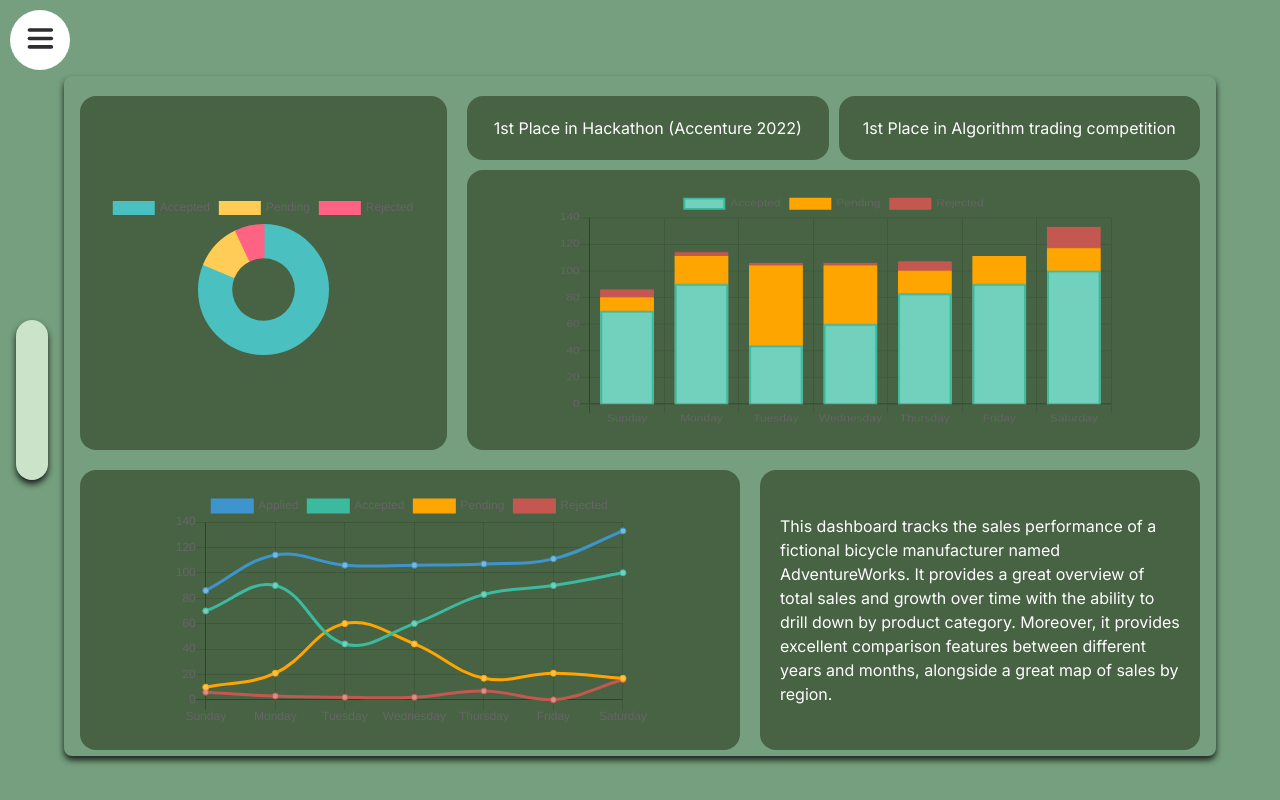
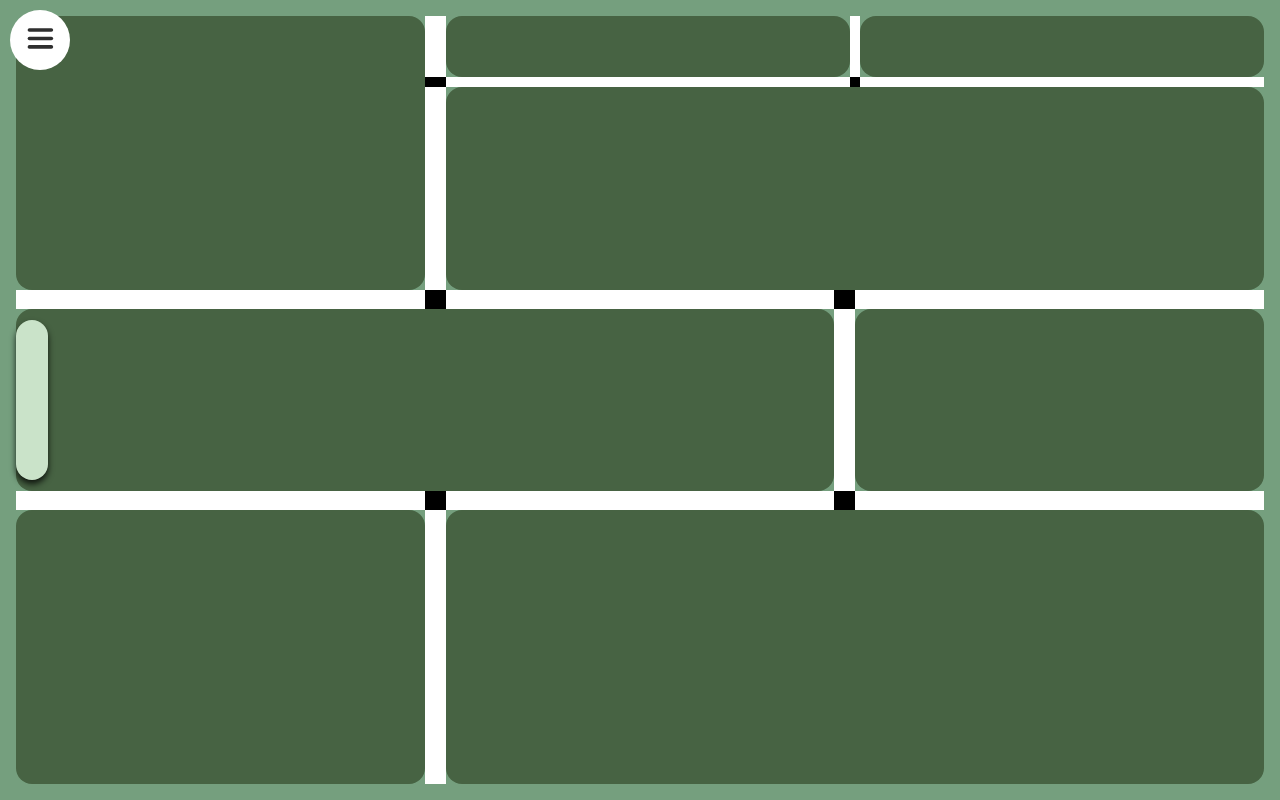
Before and after one commit to Will-H007/Fish-Pond, a Next.js app in the folder portfolio/: page /aboutme in a window 1280 px wide. Built offline with nearby package versions, Linux system fonts and the light colour scheme.

Commit message:
maze set up?

```diff
--- a/portfolio/app/aboutme/page.tsx
+++ b/portfolio/app/aboutme/page.tsx
@@ -2,8 +2,8 @@
 import React, { useState } from 'react';
 import Card from '@/component/main/card';
 import { AnimateNav } from '@/component/navbar/newnav';
-import Dashboard from '@/component/dashboard/dashboard';
-
+import Maze from '@/component/maze/dashboard/maze';
+import Maze2 from '@/component/maze/dashboard/mazegenerator';
 const ExperiencePage: React.FC = () => {
   const [isCardOpen, setIsCardOpen] = useState(true);
 
@@ -49,23 +49,28 @@ const ExperiencePage: React.FC = () => {
           <div
             style={{
 
-              height: '85%',
-              width: '90%',
+              height: '100%',
+              width: '100%',
               display: 'flex',
               justifyContent: 'center',
               alignItems:"center",
 
 
+
               borderRadius: '0.5em',
-              marginLeft:"4em",
+
               padding: '1em',
-              marginTop:"2em",
-              boxShadow: '0 4px 6px rgba(0, 0, 0, 0.8)',
+
+              // boxShadow: '0 4px 6px rgba(0, 0, 0, 0.8)',
               zIndex: 1,
-               overflowY:"auto"
+
+
+              gap:"1em"
             }}
           >
-            <Dashboard/>
+            <Maze2/>
+            {/* <Maze/> */}
+
           </div>
         </div>
 
--- a/portfolio/component/dashboard/dashboard.tsx
+++ /dev/null
@@ -1,97 +0,0 @@
-import React from 'react';
-import Example from '../tabs/skill/graphs/examplebar';
-import Example3 from '../tabs/skill/graphs/exampledonut';
-import Example4 from '../tabs/skill/graphs/exampleline';
-
-
-const gridContainerStyle: React.CSSProperties = {
-    display: 'grid',
-    gridTemplateRows: '2fr 1fr',
-    gap: '20px',
-    height: '100%',
-    width: '100%',
-    maxHeight: '40em', // Set your desired max width
-    margin: '0 auto',   // Center the content horizontally
-};
-
-
-const grid1: React.CSSProperties = {
-    display: 'grid',
-    gridTemplateColumns: '1fr 2fr',
-    gap: '20px',
-    height:"100%",
-    width:"100%",
-
-  };
-
-  const grid2: React.CSSProperties = {
-    display: 'grid',
-    gridTemplateColumns: '1.5fr 1fr',
-    gap: '20px',
-    height:"100%",
-    width:"100%",
-
-  };
-
-
-
-
-const gridItemStyle: React.CSSProperties = {
-
-  borderRadius:"1em",
-  padding: '20px',
-  display:'flex',
-  justifyContent:'center',
-  alignItems:"center",
-  color:"white",
-  backgroundColor: "#476343",
-
-
-};
-
-
-
-
-const Dashboard: React.FC = () => {
-  return (
-    <div style={gridContainerStyle}>
-
-      <div style={grid1}>
-          <div style={gridItemStyle}>
-                <Example3/>
-            </div>
-        <div style={{display:"grid", gap:"10px"}}>
-          <div style={{display:"grid", gridTemplateColumns:"1fr 1fr", gap:"10px"}}>
-            <div style={gridItemStyle}>
-            1st Place in Hackathon (Accenture 2022)
-            </div>
-            <div style={gridItemStyle}>
-            1st Place in Algorithm trading competition
-            </div>
-            </div>
-            <div style={gridItemStyle}>
-                <Example/>
-            </div>
-        </div>
-      </div>
-
-
-      <div style={grid2}>
-      <div style={gridItemStyle}>
-                <Example4/>
-            </div>
-        <div style={gridItemStyle}>
-        This dashboard tracks the sales performance of a fictional bicycle manufacturer named AdventureWorks. It provides a great overview of total sales and growth over time with the ability to drill down by product category. Moreover,
-        it provides excellent comparison features between different years and months, alongside a great map of sales by region.
-        </div>
-      </div>
-
-
-
-
-
-    </div>
-  );
-};
-
-export default Dashboard;
--- /dev/null
+++ b/portfolio/component/maze/dashboard/maze.tsx
@@ -0,0 +1,130 @@
+import React from 'react';
+import Example from '../../tabs/skill/graphs/examplebar';
+import Example3 from '../../tabs/skill/graphs/exampledonut';
+import Example4 from '../../tabs/skill/graphs/exampleline';
+
+
+const gridContainerStyle: React.CSSProperties = {
+    display: 'grid',
+    gridTemplateRows: '1.5fr 0.1fr 1fr 0.1fr 1.5fr',
+
+    height: '100%',
+    width: '100%',
+
+    margin: '0 auto',   // Center the content horizontally
+};
+
+
+const grid1: React.CSSProperties = {
+    display: 'grid',
+    gridTemplateColumns: '1fr 0.05fr 2fr',
+
+    height:"100%",
+    width:"100%",
+
+  };
+
+  const grid2: React.CSSProperties = {
+    display: 'grid',
+    gridTemplateColumns: '2fr 0.05fr 1fr',
+
+    height:"100%",
+    width:"100%",
+
+  };
+
+  const grid3: React.CSSProperties = {
+    display: 'grid',
+    gridTemplateColumns: '1fr 0.05fr 2fr',
+
+    height:"100%",
+    width:"100%",
+
+  };
+
+
+const gridItemStyle: React.CSSProperties = {
+
+  borderRadius:"1em",
+  display:'flex',
+  justifyContent:'center',
+  alignItems:"center",
+  color:"white",
+  backgroundColor: "#476343",
+
+
+};
+
+
+
+
+const Maze: React.FC = () => {
+  return (
+    <div style={gridContainerStyle}>
+
+      <div style={grid1}>
+          <div style={gridItemStyle}>
+
+            </div>
+            <div ></div>
+            <div style={{display:"grid", gridTemplateRows:"0.3fr 0.05fr 1fr"}}>
+
+
+                      <div style={{display:"grid", gridTemplateColumns:"1fr 0.025fr 1fr" }}>
+
+                            <div style={gridItemStyle}>
+                            </div>
+
+                            <div></div>
+
+                            <div style={gridItemStyle}>
+                            </div>
+
+                      </div>
+
+                      <div></div>
+
+                        <div style={gridItemStyle}>
+                        </div>
+            </div>
+      </div>
+
+
+      <div ></div>
+
+
+      <div style={grid2}>
+          <div style={gridItemStyle}>
+            </div>
+            <div >
+           </div>
+        <div style={gridItemStyle}>
+           </div>
+
+      </div>
+
+
+      <div ></div>
+
+      <div style={grid3}>
+
+          <div style={gridItemStyle}>
+            </div>
+
+          <div></div>
+
+        <div style={gridItemStyle}>
+          </div>
+
+      </div>
+
+
+
+
+
+
+    </div>
+  );
+};
+
+export default Maze;
--- /dev/null
+++ b/portfolio/component/maze/dashboard/mazegenerator.tsx
@@ -0,0 +1,150 @@
+import React from 'react';
+import Example from '../../tabs/skill/graphs/examplebar';
+import Example3 from '../../tabs/skill/graphs/exampledonut';
+import Example4 from '../../tabs/skill/graphs/exampleline';
+
+
+const gridContainerStyle: React.CSSProperties = {
+    display: 'grid',
+    gridTemplateRows: '1.5fr 0.1fr 1fr 0.1fr 1.5fr',
+
+    height: '100%',
+    width: '100%',
+
+    margin: '0 auto',   // Center the content horizontally
+};
+
+
+const grid1: React.CSSProperties = {
+    display: 'grid',
+    gridTemplateColumns: '1fr 0.05fr 2fr',
+
+    height:"100%",
+    width:"100%",
+
+  };
+
+  const grid2: React.CSSProperties = {
+    display: 'grid',
+    gridTemplateColumns: '2fr 0.05fr 1fr',
+
+    height:"100%",
+    width:"100%",
+
+  };
+
+  const grid3: React.CSSProperties = {
+    display: 'grid',
+    gridTemplateColumns: '1fr 0.05fr 2fr',
+
+    height:"100%",
+    width:"100%",
+
+  };
+
+
+const gridItemStyle: React.CSSProperties = {
+
+  borderRadius:"1em",
+  display:'flex',
+  justifyContent:'center',
+  alignItems:"center",
+  color:"white",
+  backgroundColor: "#476343",
+
+
+};
+
+const gap = () =>{
+    return(
+        <div style={{backgroundColor:"white"}}></div>
+    )
+}
+
+
+
+const Maze: React.FC = () => {
+  return (
+    <div style={gridContainerStyle}>
+
+      <div style={grid1}>
+
+          <div style={gridItemStyle}>
+            </div>
+                    <div style={{display:"grid", gridTemplateRows:"0.3fr 0.05fr 1fr"}}>
+                    {gap()}
+                    <div style={{backgroundColor:"black"}}></div>
+                    {gap()}
+                    </div>
+            <div style={{display:"grid", gridTemplateRows:"0.3fr 0.05fr 1fr"}}>
+                        <div style={{display:"grid", gridTemplateColumns:"1fr 0.025fr 1fr" }}>
+                            <div style={gridItemStyle}>
+                            </div>
+                            {gap()}
+                            <div style={gridItemStyle}>
+                            </div>
+                        </div>
+                        <div style={{display:"grid",gridTemplateColumns:"1fr 0.025fr 1fr"}}>
+                            {gap()}
+                            <div style={{backgroundColor:"black"}}></div>
+                            {gap()}
+                        </div>
+                        <div style={gridItemStyle}>
+                        </div>
+            </div>
+      </div>
+
+        <div style={grid1}>
+        {gap()}
+        <div style={{backgroundColor:"black"}}></div>
+            <div style={{display:'grid', gridTemplateColumns:"0.475fr 0.025fr 0.5fr"}}>
+                {gap()}
+                <div style={{backgroundColor:"black"}}></div>
+                {gap()}
+            </div>
+        </div>
+
+
+      <div style={grid2}>
+          <div style={gridItemStyle}>
+            </div>
+            {gap()}
+        <div style={gridItemStyle}>
+           </div>
+      </div>
+
+
+      <div style={grid3}>
+        {gap()}
+        <div style={{backgroundColor:"black"}}></div>
+        <div style={{display:'grid', gridTemplateColumns:"0.475fr 0.025fr 0.5fr"}}>
+                {gap()}
+                <div style={{backgroundColor:"black"}}></div>
+                {gap()}
+            </div>
+        </div>
+
+
+
+      <div style={grid3}>
+
+          <div style={gridItemStyle}>
+            </div>
+
+            {gap()}
+
+        <div style={gridItemStyle}>
+          </div>
+
+      </div>
+
+
+
+
+
+
+    </div>
+  );
+};
+
+export default Maze;
```
